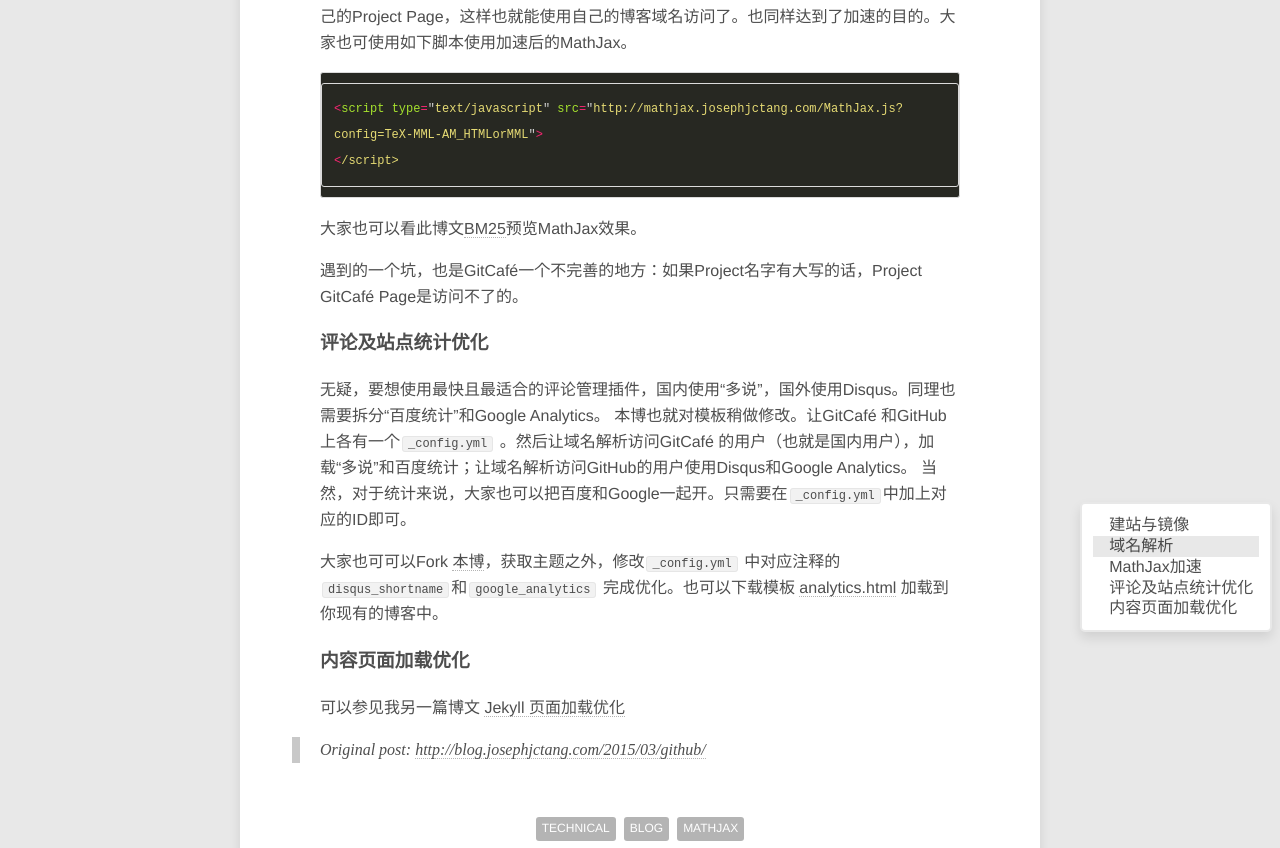
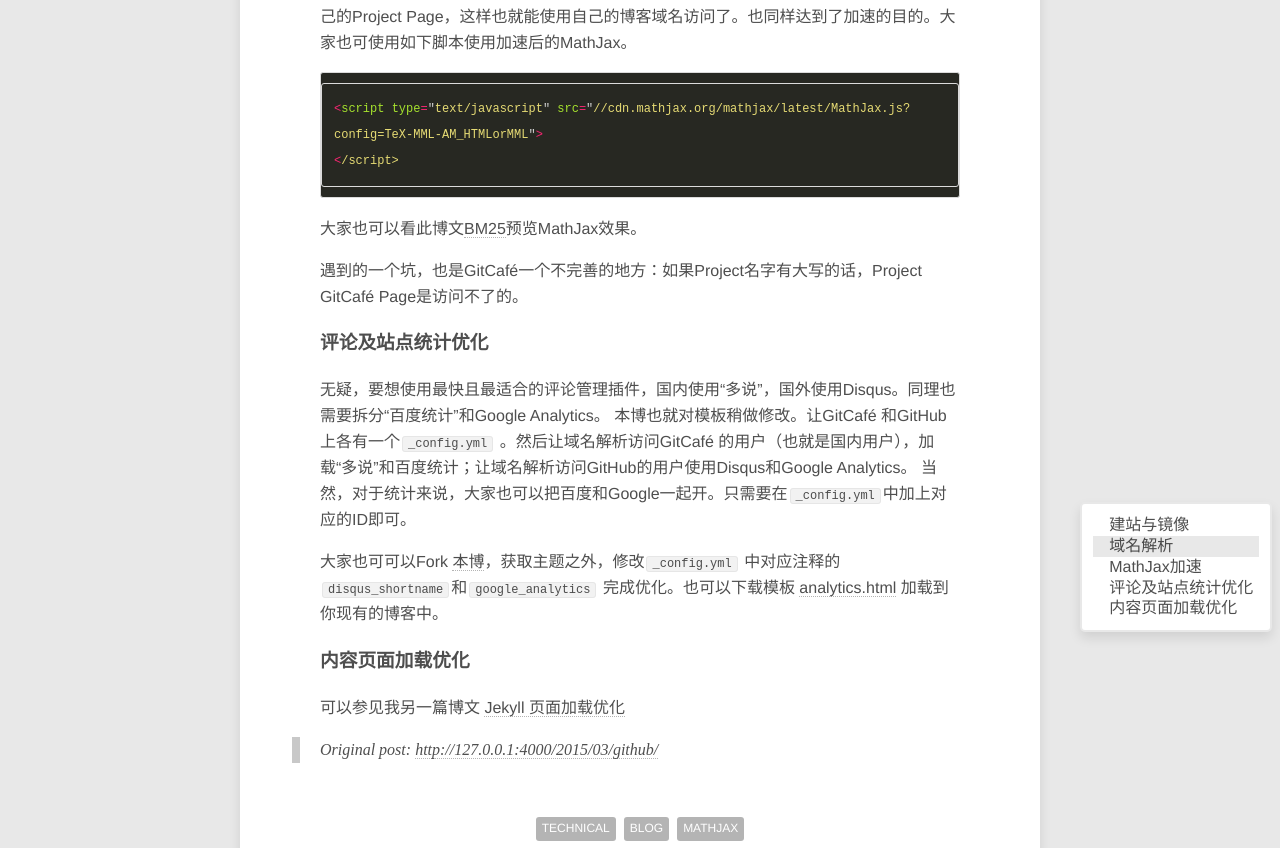
Before and after one commit to jinntrance/blog, a Jekyll site: the page built from CHINESE/_posts/2015-03-22-github.md, in a window 1280 px wide and 1400 px high, scrolled down 1976 px. Shown: the part 158-1006 px from the top of the window. Built offline with Jekyll 4.4.1, drawn with Linux system fonts in a browser that asks for light colours; comment, search, counter and statistics services are not loaded.

```diff
--- a/_config.yml
+++ b/_config.yml
@@ -9,7 +9,8 @@
 chars_per_minute: 600
 abstract_chars_num: 150
 # When testing locally leave blank or use http://localhost:4000
-url: http://blog.josephjctang.com
+url: http://127.0.0.1:4000
+#url: http://blog.josephjctang.com
 apex_url: josephjctang.com/blog
 #url:
 apex_domain: josephjctang.com
@@ -44,8 +45,8 @@
 
 # enable mathjax by default
 mathjax: true
-mathjax_js: "http://mathjax.josephjctang.com/MathJax.js?config=TeX-MML-AM_HTMLorMML"
-#mathjax_js: "//cdn.mathjax.org/mathjax/latest/MathJax.js?config=TeX-MML-AM_HTMLorMML"
+#mathjax_js: "http://mathjax.josephjctang.com/MathJax.js?config=TeX-MML-AM_HTMLorMML"
+mathjax_js: "//cdn.mathjax.org/mathjax/latest/MathJax.js?config=TeX-MML-AM_HTMLorMML"
 # if set true, mathjax will be loaded
 # only when there are elements with class `mathjax_alt`
 mathjax_with_alt: true
```
